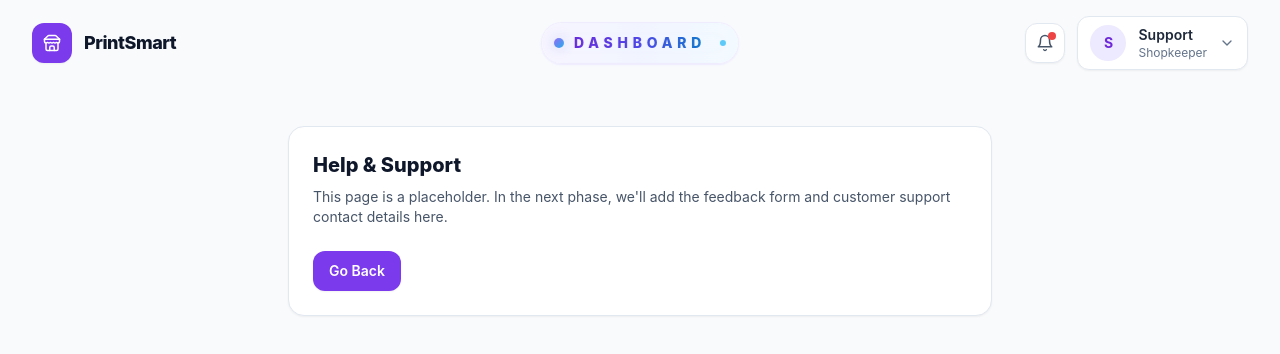
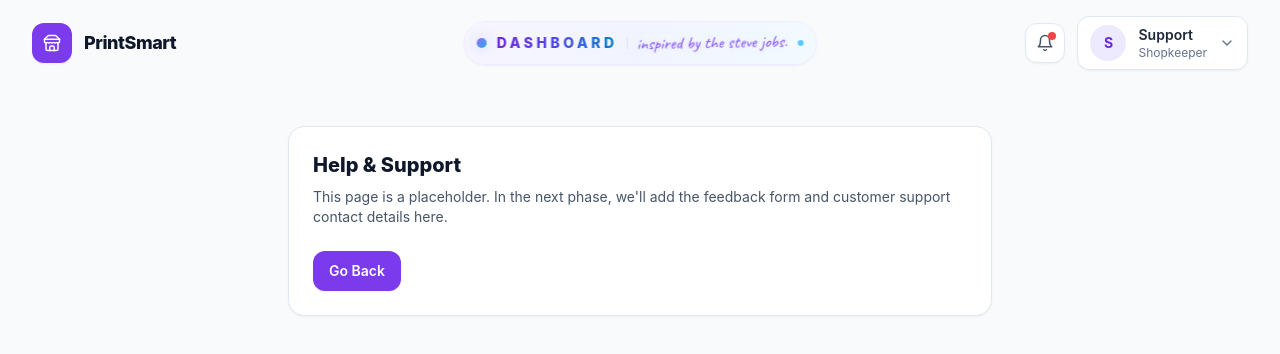
Before and after one commit to printsmaartconnect-dev/PrintSmart, a Next.js app in the folder frontend/: page /shopkeeper/support in a window 1280 px wide. Shown: the top 354 px of the page. Built offline with nearby package versions, Linux system fonts and the light colour scheme.

Commit message:
cards & header

```diff
--- a/frontend/app/globals.css
+++ b/frontend/app/globals.css
@@ -1,3 +1,5 @@
+@import url('https://fonts.googleapis.com/css2?family=Caveat:wght@400..700&family=Dancing+Script:wght@400..700&display=swap');
+
 @tailwind base;
 @tailwind components;
 @tailwind utilities;
@@ -140,3 +142,37 @@ body {
   stroke-dasharray: 66;
   animation: checkmark 0.6s ease-out forwards;
 }
+
+/* Inspired by Steve Jobs Cursive Text & Animation */
+@keyframes cursiveGlow {
+  0%, 100% {
+    text-shadow: 0 0 4px rgba(139, 92, 246, 0.15), 0 0 10px rgba(139, 92, 246, 0.05);
+    color: #8b5cf6;
+    transform: translateY(0) rotate(-1deg);
+  }
+  50% {
+    text-shadow: 0 0 10px rgba(139, 92, 246, 0.45), 0 0 20px rgba(139, 92, 246, 0.25);
+    color: #6366f1;
+    transform: translateY(-1px) rotate(-1.5deg) scale(1.02);
+  }
+}
+
+.inspired-text {
+  font-family: 'Caveat', 'Dancing Script', cursive;
+  font-size: 1.05rem; /* Caveat font is naturally a bit smaller/slender, so 1.05rem is perfect */
+  font-weight: 500;
+  color: #8b5cf6;
+  animation: cursiveGlow 4s ease-in-out infinite;
+  display: inline-block;
+  vertical-align: middle;
+  letter-spacing: 0.01em;
+  text-transform: none;
+  transition: all 0.3s cubic-bezier(0.4, 0, 0.2, 1);
+}
+
+.inspired-text:hover {
+  text-shadow: 0 0 14px rgba(99, 102, 241, 0.7), 0 0 25px rgba(99, 102, 241, 0.4);
+  transform: translateY(-2px) scale(1.1) rotate(-3deg);
+  color: #4f46e5;
+  cursor: pointer;
+}
--- a/frontend/app/shopkeeper/dashboard/_components/DashboardHeader.js
+++ b/frontend/app/shopkeeper/dashboard/_components/DashboardHeader.js
@@ -61,13 +61,19 @@ export default function DashboardHeader({ shopName }) {
           </div>
 
           <div className="pointer-events-none absolute left-1/2 hidden -translate-x-1/2 sm:block">
-            <div className="relative overflow-hidden rounded-full border border-violet-100/80 bg-white/75 px-5 py-2.5 shadow-sm shadow-violet-100 backdrop-blur-md transition-all duration-500 hover:-translate-y-0.5 hover:shadow-md">
+            <div className="relative pointer-events-auto flex items-center gap-1.5 overflow-hidden rounded-full border border-violet-100/80 bg-white/75 px-5 py-2 shadow-sm shadow-violet-100 backdrop-blur-md transition-all duration-500 hover:-translate-y-0.5 hover:shadow-md">
               <span className="absolute inset-0 bg-gradient-to-r from-violet-50 via-indigo-50 to-sky-50 opacity-80" />
               <span className="absolute left-3 top-1/2 h-2.5 w-2.5 -translate-y-1/2 rounded-full bg-gradient-to-br from-violet-500 to-sky-500 opacity-90 shadow-[0_0_14px_rgba(99,102,241,0.35)] animate-pulse" />
               <span className="absolute right-3 top-1/2 h-1.5 w-1.5 -translate-y-1/2 rounded-full bg-sky-400/80" />
-              <span className="relative z-10 block px-3 text-sm font-extrabold uppercase tracking-[0.34em] text-transparent bg-gradient-to-r from-violet-700 via-indigo-600 to-sky-600 bg-clip-text">
-                Dashboard
-              </span>
+              <div className="relative z-10 flex items-center gap-2 pl-3 pr-2">
+                <span className="block text-sm font-extrabold uppercase tracking-[0.25em] text-transparent bg-gradient-to-r from-violet-700 via-indigo-600 to-sky-600 bg-clip-text">
+                  Dashboard
+                </span>
+                <span className="text-[10px] text-slate-300 font-light select-none">|</span>
+                <span className="inspired-text">
+                  inspired by the steve jobs.
+                </span>
+              </div>
             </div>
           </div>
 
--- a/frontend/app/shopkeeper/settings/printers-support/page.js
+++ b/frontend/app/shopkeeper/settings/printers-support/page.js
@@ -165,7 +165,7 @@ function TopHeader({ shopName }) {
             </span>
             <div className="text-lg font-extrabold tracking-tight">
               <span className="text-slate-900">PrintSmart</span>
-              <span className="text-violet-600">.in</span>
+              <span className="text-violet-600"></span>
             </div>
           </div>
 
```
